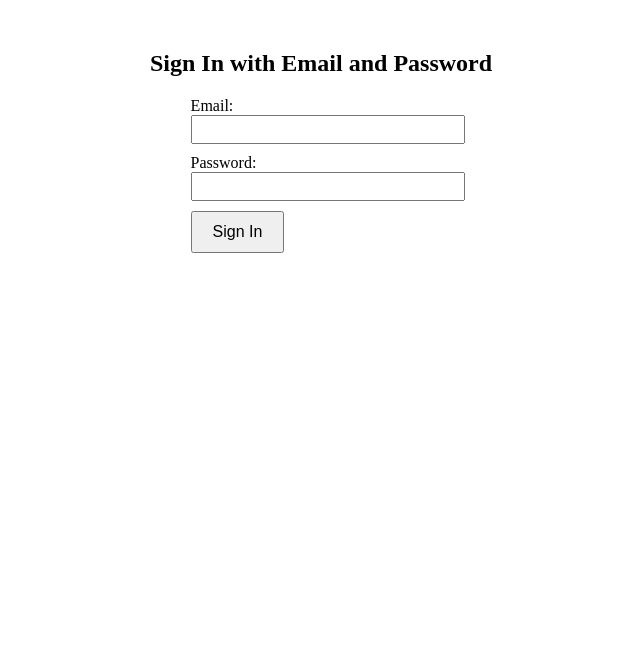
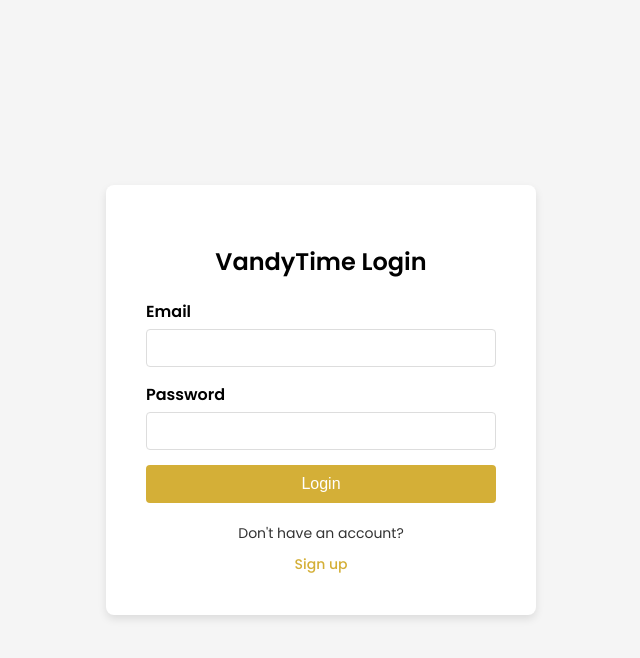
Before and after one commit to gabrield2731/VandyTime, a React (Create React App) app in the folder frontend/: page /login in a window 1280 px wide. Shown: the top 658 px of the page, without its empty margins (319-959 px from the left). Built offline with nearby package versions, Linux system fonts and the light colour scheme; no server answers.

Commit message:
feat: login and signup:

```diff
--- a/frontend/public/index.html
+++ b/frontend/public/index.html
@@ -7,9 +7,12 @@
     <meta name="theme-color" content="#000000" />
     <meta
       name="description"
-      content="Web site created using create-react-app"
-    />
+      content="Web site created using create-react-app" />
     <link rel="apple-touch-icon" href="%PUBLIC_URL%/logo192.png" />
+    <link
+      href="https://fonts.googleapis.com/css2?family=Poppins:wght@400;500;600&display=swap"
+      rel="stylesheet" />
+
     <!--
       manifest.json provides metadata used when your web app is installed on a
       user's mobile device or desktop. See https://developers.google.com/web/fundamentals/web-app-manifest/
--- a/frontend/src/App.js
+++ b/frontend/src/App.js
@@ -1,8 +1,10 @@
 import React from "react";
 import { BrowserRouter as Router, Routes, Route } from "react-router-dom";
+import { AuthProvider } from "./stores/firebase"; // AuthProvider to wrap the app
+
 import SignIn from "./pages/SignIn";
+import SignUp from "./pages/SignUp";
 import Home from "./pages/Home";
-import { AuthProvider } from "./stores/firebase"; // AuthProvider to wrap the app
 
 function App() {
   return (
@@ -11,6 +13,7 @@ function App() {
         <Routes>
           <Route path="/" element={<Home />} />
           <Route path="/login" element={<SignIn />} />
+          <Route path="/signup" element={<SignUp />} />
         </Routes>
       </Router>
     </AuthProvider>
--- /dev/null
+++ b/frontend/src/pages/SignIn/index.css
@@ -0,0 +1,101 @@
+body {
+  font-family: "Poppins", sans-serif;
+  background-color: #f5f5f5;
+  margin: 0;
+  padding: 0;
+}
+
+.signin-container {
+  display: flex;
+  justify-content: center;
+  align-items: center;
+  height: 100vh;
+  background-color: #f5f5f5;
+}
+
+.signin-box {
+  width: 350px;
+  padding: 40px;
+  background-color: white;
+  box-shadow: 0 4px 8px rgba(0, 0, 0, 0.1);
+  border-radius: 8px;
+  text-align: center;
+}
+
+.signin-box h2 {
+  font-size: 24px;
+  margin-bottom: 20px;
+  color: #000000; /* VandyTime color (dark blue) */
+}
+
+.error-message {
+  color: red;
+  margin-bottom: 10px;
+}
+
+.signin-form .input-group {
+  margin-bottom: 15px;
+  text-align: left;
+}
+
+.signin-form label {
+  display: block;
+  font-weight: bold;
+  margin-bottom: 5px;
+}
+
+.signin-form input {
+  width: 100%;
+  padding: 10px;
+  font-size: 14px;
+  border: 1px solid #ddd;
+  border-radius: 4px;
+  box-sizing: border-box;
+}
+
+.signin-button {
+  width: 100%;
+  padding: 10px;
+  background-color: #d4af37 !important; /* Ensure this style is applied */
+  color: white !important;
+  border: none;
+  border-radius: 4px;
+  font-size: 16px;
+  cursor: pointer;
+  transition: background-color 0.3s ease, box-shadow 0.3s ease;
+}
+
+.signin-button:hover {
+  background-color: #b9972c;
+  box-shadow: 0 4px 15px rgba(128, 128, 128, 0.4); /* Light grey shadow */
+}
+
+.signin-button:focus {
+  outline: none;
+  box-shadow: 0 0 3px 2px rgba(212, 175, 55, 0.5);
+}
+
+.signup {
+  margin-top: 20px; /* Add some space between the sign-up section and other elements */
+  text-align: center; /* Center the text */
+  font-size: 14px; /* Adjust font size to make it slightly smaller */
+  color: #555; /* Grey color for the text */
+}
+
+.signup p {
+  margin-bottom: 10px; /* Add some space between the text and the link */
+  font-family: "Poppins", sans-serif; /* Use Poppins font */
+  color: #333; /* Darker grey for the paragraph */
+}
+
+.signup a {
+  color: #d4af37; /* Light gold color for the link */
+  text-decoration: none; /* Remove underline */
+  font-weight: 500; /* Slightly bolder text */
+  transition: color 0.3s ease; /* Add transition effect */
+}
+
+.signup a:hover {
+  color: #b9972c; /* Darker gold on hover */
+  text-decoration: underline; /* Add underline on hover */
+}
--- a/frontend/src/pages/SignIn/index.js
+++ b/frontend/src/pages/SignIn/index.js
@@ -3,6 +3,7 @@ import React, { useState } from "react";
 import { useNavigate } from "react-router-dom";
 import { signInWithEmailAndPassword } from "firebase/auth";
 import { auth } from "../../firebase/index";
+import "./index.css";
 
 const SignIn = () => {
   const navigate = useNavigate();
@@ -28,38 +29,39 @@ const SignIn = () => {
   };
 
   return (
-    <div style={{ textAlign: "center", marginTop: "50px" }}>
-      <h2>Sign In with Email and Password</h2>
-      {error && <p style={{ color: "red" }}>{error}</p>}
-      <form
-        onSubmit={handleSignIn}
-        style={{ display: "inline-block", textAlign: "left" }}>
-        <div>
-          <label>Email: </label>
+    <div className="signin-container">
+      <div className="signin-box">
+        <h2>VandyTime Login</h2>
+        {error && <p className="error-message">{error}</p>}
+        <form onSubmit={handleSignIn} className="signin-form">
+          <div className="input-group">
+            <label>Email</label>
             <input
               type="email"
               value={email}
               onChange={(e) => setEmail(e.target.value)}
               required
-            style={{ padding: "5px", marginBottom: "10px", width: "100%" }}
             />
           </div>
-        <div>
-          <label>Password: </label>
+          <div className="input-group">
+            <label>Password</label>
             <input
               type="password"
               value={password}
               onChange={(e) => setPassword(e.target.value)}
               required
-            style={{ padding: "5px", marginBottom: "10px", width: "100%" }}
             />
           </div>
-        <button
-          type="submit"
-          style={{ padding: "10px 20px", fontSize: "16px" }}>
-          Sign In
+          <button type="submit" className="signin-button">
+            Login
           </button>
         </form>
+
+        <div className="signup">
+          <p>Don't have an account?</p>
+          <a href="/signup">Sign up</a>
+        </div>
+      </div>
     </div>
   );
 };
--- /dev/null
+++ b/frontend/src/pages/SignUp/index.css
@@ -0,0 +1,96 @@
+/* index.css */
+
+/* Reuse the same body and container styles from Sign In */
+
+.signup-container {
+  display: flex;
+  justify-content: center;
+  align-items: center;
+  height: 100vh;
+  background-color: #f5f5f5;
+}
+
+.signup-box {
+  width: 350px;
+  padding: 40px;
+  background-color: white;
+  box-shadow: 0 4px 8px rgba(0, 0, 0, 0.1);
+  border-radius: 8px;
+  text-align: center;
+}
+
+.signup-box h2 {
+  font-size: 24px;
+  margin-bottom: 20px;
+  color: #d4af37; /* Light gold */
+}
+
+.error-message {
+  color: red;
+  margin-bottom: 10px;
+}
+
+.signup-form .input-group {
+  margin-bottom: 15px;
+  text-align: left;
+}
+
+.signup-form label {
+  display: block;
+  font-weight: bold;
+  margin-bottom: 5px;
+}
+
+.signup-form input {
+  width: 100%;
+  padding: 10px;
+  font-size: 14px;
+  border: 1px solid #ddd;
+  border-radius: 4px;
+  box-sizing: border-box;
+}
+
+.signup-button {
+  width: 100%;
+  padding: 10px;
+  background-color: #d4af37;
+  color: white;
+  border: none;
+  border-radius: 4px;
+  font-size: 16px;
+  cursor: pointer;
+  transition: background-color 0.3s ease, box-shadow 0.3s ease;
+}
+
+.signup-button:hover {
+  background-color: #b9972c;
+  box-shadow: 0 4px 15px rgba(128, 128, 128, 0.4); /* Grey shadow */
+}
+
+.signup {
+  margin-top: 20px;
+  text-align: center;
+  font-size: 14px;
+  color: #555;
+}
+
+.signup p {
+  margin-bottom: 10px;
+}
+
+.signup a {
+  color: #d4af37;
+  text-decoration: none;
+  font-weight: 500;
+  transition: color 0.3s ease;
+}
+
+.signup a:hover {
+  color: #b9972c;
+  text-decoration: underline;
+}
+
+.success-message {
+  color: green;
+  margin-bottom: 10px;
+}
--- /dev/null
+++ b/frontend/src/pages/SignUp/index.js
@@ -0,0 +1,100 @@
+import React, { useState } from "react";
+import { useNavigate } from "react-router-dom";
+import {
+  createUserWithEmailAndPassword,
+  sendEmailVerification,
+} from "firebase/auth";
+import { auth } from "../../firebase/index";
+import "./index.css"; // Assuming you're using the same index.css for styles
+
+const SignUp = () => {
+  const navigate = useNavigate();
+
+  const [email, setEmail] = useState("");
+  const [password, setPassword] = useState("");
+  const [confirmPassword, setConfirmPassword] = useState("");
+  const [error, setError] = useState("");
+  const [message, setMessage] = useState("");
+
+  const handleSignUp = async (e) => {
+    setError("");
+    setMessage("");
+    e.preventDefault();
+
+    // Basic password confirmation check
+    if (password !== confirmPassword) {
+      setError("Passwords do not match");
+      return;
+    }
+
+    if (email.split("@")[1] !== "vanderbilt.edu") {
+      setError("Please sign up with your Vanderbilt email");
+      return;
+    }
+
+    try {
+      const userCredential = await createUserWithEmailAndPassword(
+        auth,
+        email,
+        password
+      );
+      const user = userCredential.user;
+
+      // Send email verification
+      await sendEmailVerification(user);
+      setError("");
+      setMessage("Verification email sent. Please check your inbox.");
+    } catch (error) {
+      setMessage("");
+      setError(error.message);
+    }
+  };
+
+  return (
+    <div className="signup-container">
+      <div className="signup-box">
+        <h2>Create Your VandyTime Account</h2>
+        {error && <p className="error-message">{error}</p>}
+        {message && <p className="success-message">{message}</p>}
+        <form onSubmit={handleSignUp} className="signup-form">
+          <div className="input-group">
+            <label>Email</label>
+            <input
+              type="email"
+              value={email}
+              onChange={(e) => setEmail(e.target.value)}
+              required
+            />
+          </div>
+          <div className="input-group">
+            <label>Password</label>
+            <input
+              type="password"
+              value={password}
+              onChange={(e) => setPassword(e.target.value)}
+              required
+            />
+          </div>
+          <div className="input-group">
+            <label>Confirm Password</label>
+            <input
+              type="password"
+              value={confirmPassword}
+              onChange={(e) => setConfirmPassword(e.target.value)}
+              required
+            />
+          </div>
+          <button type="submit" className="signup-button">
+            Sign Up
+          </button>
+        </form>
+        <div className="signup">
+          <p>Already have an account?</p>
+          <a href="/login">Sign in</a>
+        </div>
+      </div>
+    </div>
+  );
+};
+
+export default SignUp;
```
Lines whose indentation alone changed are shown as unchanged.
